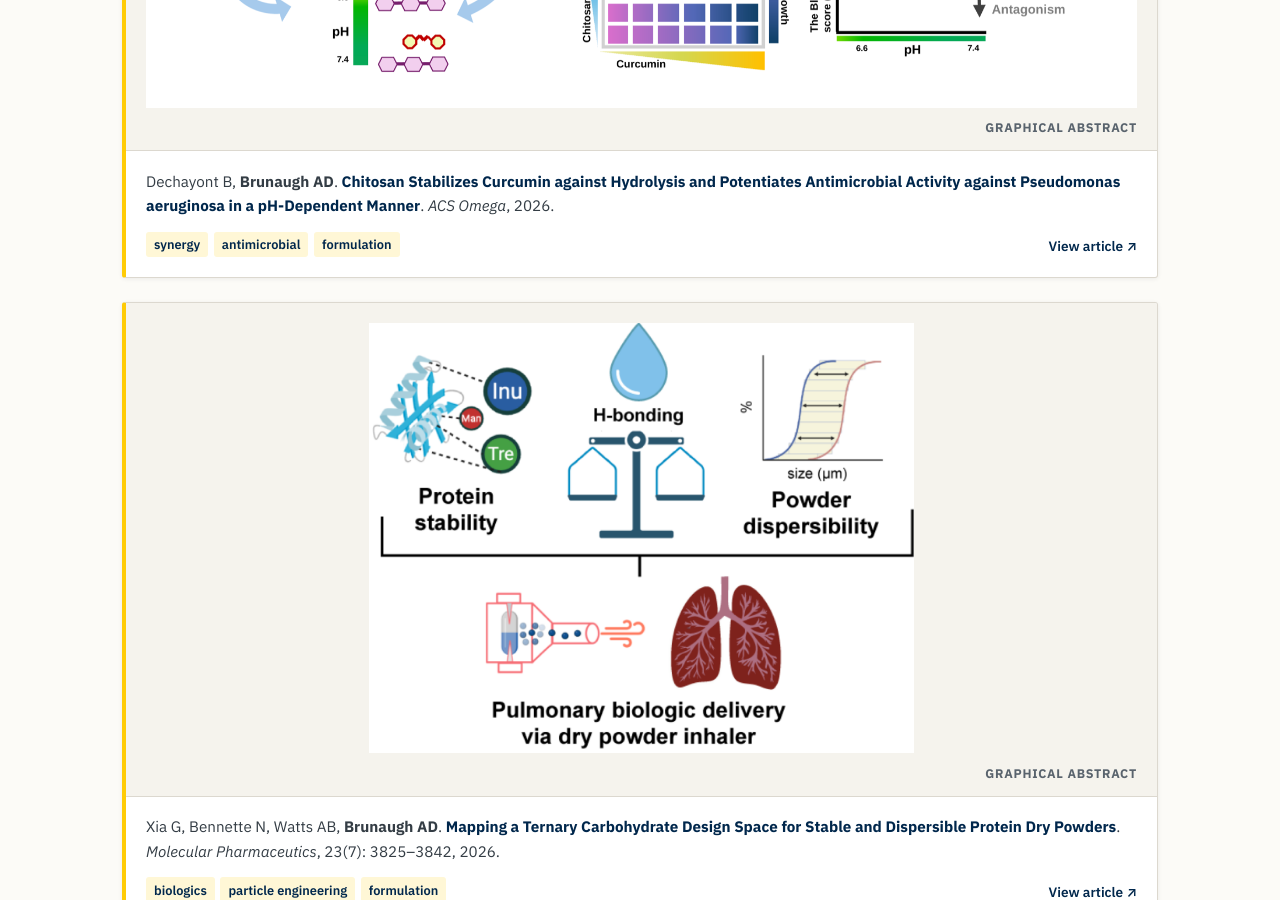
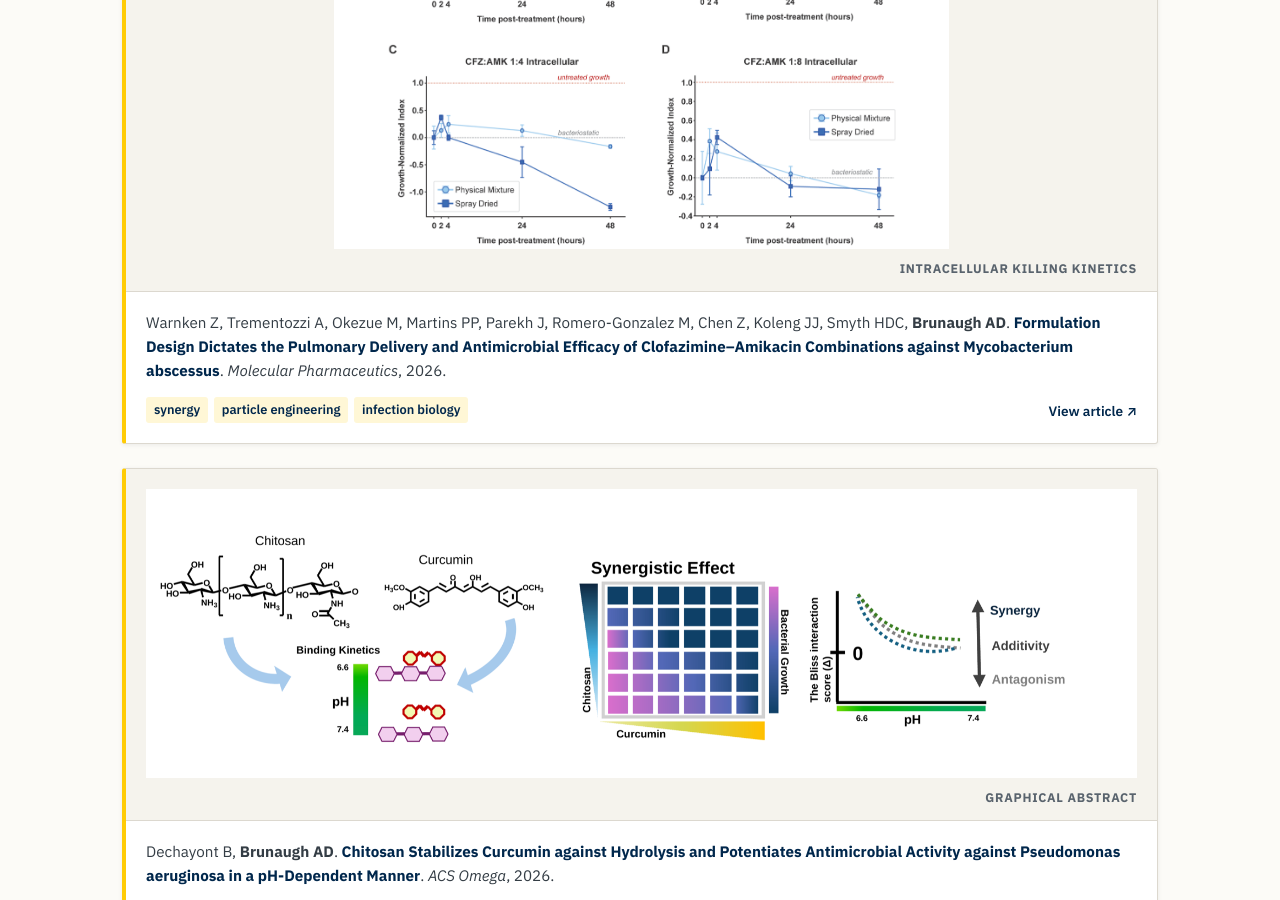
Before and after one commit to Brunaugh-Lab/Brunaugh-Lab.github.io, a Jekyll site: the page built from publications.html, in a window 1280 px wide and 900 px high, scrolled down 686 px. Built offline with Jekyll 4.4.1, drawn with Linux system fonts in a browser that asks for light colours.

Commit message:
Add clofazimine amikacin publication

```diff
--- a/_data/publications.yml
+++ b/_data/publications.yml
@@ -1,3 +1,16 @@
+- year: 2026
+  corresponding: true
+  authors: "Warnken Z, Trementozzi A, Okezue M, Martins PP, Parekh J, Romero-Gonzalez M, Chen Z, Koleng JJ, Smyth HDC, <strong>Brunaugh AD</strong>"
+  title: "Formulation Design Dictates the Pulmonary Delivery and Antimicrobial Efficacy of Clofazimine–Amikacin Combinations against Mycobacterium abscessus"
+  journal: "Molecular Pharmaceutics"
+  details: "2026"
+  url: "https://doi.org/10.1021/acs.molpharmaceut.6c00473"
+  tags: [synergy, particle engineering, infection biology]
+  projects: [spatiotemporal-synergy, inhaled-product-performance, respiratory-infection-biology]
+  image: "/images/publications/clofazimine-amikacin-killing-kinetics.png"
+  image_alt: "Intracellular Mycobacterium abscessus killing over 48 hours for physical mixtures and spray-dried clofazimine–amikacin particles at four drug ratios."
+  visual_caption: "Intracellular killing kinetics"
+
 - year: 2026
   corresponding: true
   authors: "Dechayont B, <strong>Brunaugh AD</strong>"
```
Also changed, not shown: images/publications/clofazimine-amikacin-killing-kinetics.png (added).
